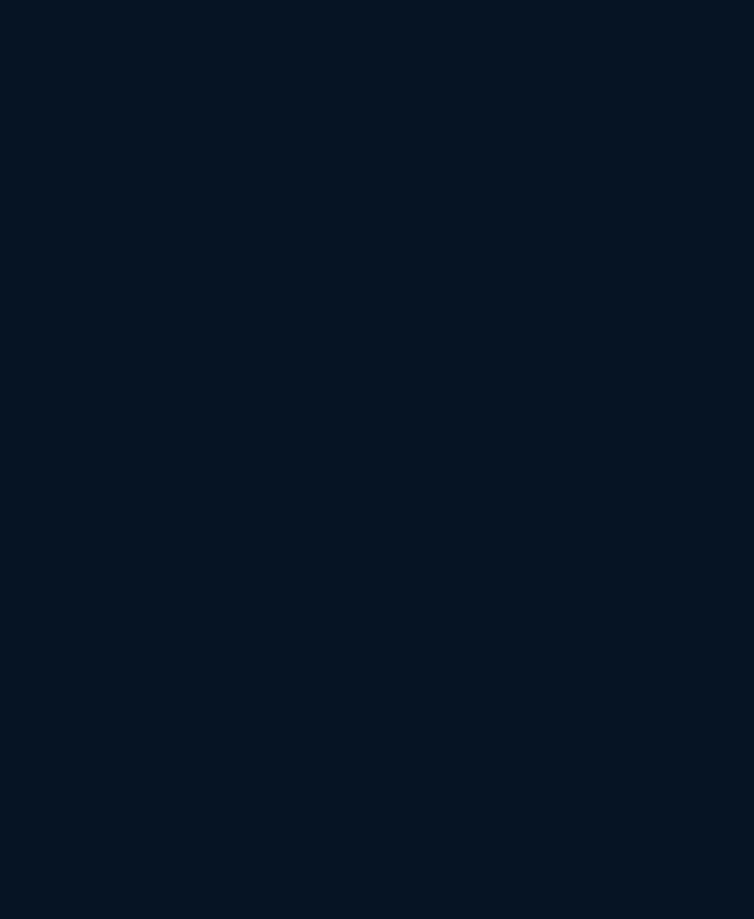
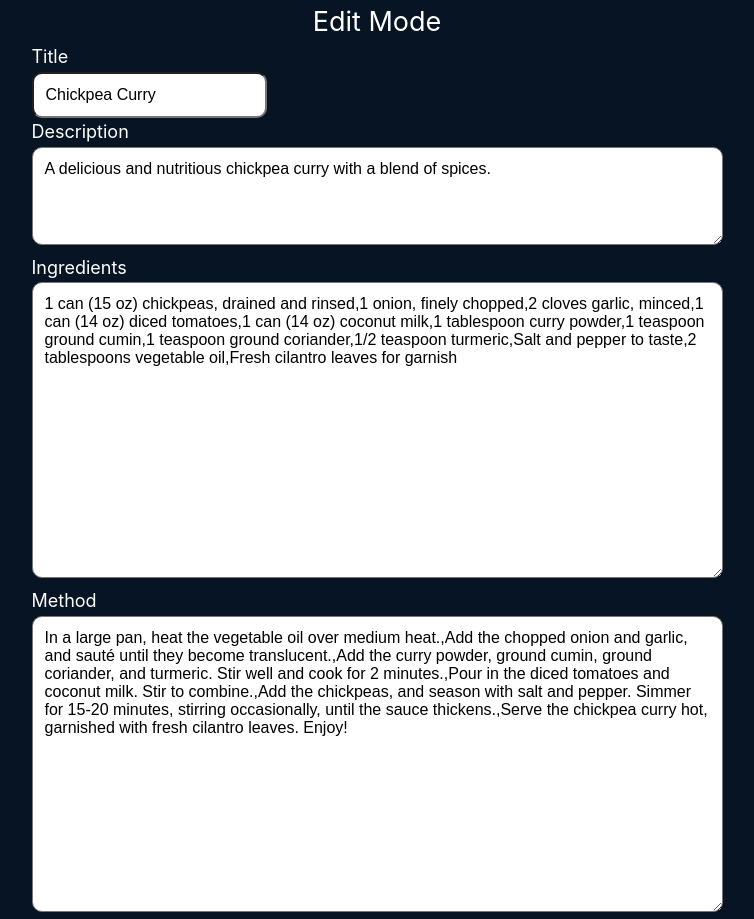
Before and after one commit to NitzanPeer/recipeas-frontend, a Vue app: page /recipe/edit/11 in a window 1280 px wide. Before the commit this address had no page. Shown: the top 919 px of the page, without its empty margins (263-1017 px from the left). Before the commit the page ends 800 px from the top, so only its background shows below. Built offline with nearby package versions, Linux system fonts and the light colour scheme.

Commit message:
Add routing and css adjustments

```diff
--- a/src/assets/basics/_Base.scss
+++ b/src/assets/basics/_Base.scss
@@ -1,55 +1,3 @@
-/* color palette from <https://github.com/vuejs/theme> */
-:root {
-  --vt-c-white: #ffffff;
-  --vt-c-white-soft: #f8f8f8;
-  --vt-c-white-mute: #f2f2f2;
-
-  --vt-c-black: #181818;
-  --vt-c-black-soft: #222222;
-  --vt-c-black-mute: #282828;
-
-  --vt-c-indigo: #2c3e50;
-
-  --vt-c-divider-light-1: rgba(60, 60, 60, 0.29);
-  --vt-c-divider-light-2: rgba(60, 60, 60, 0.12);
-  --vt-c-divider-dark-1: rgba(84, 84, 84, 0.65);
-  --vt-c-divider-dark-2: rgba(84, 84, 84, 0.48);
-
-  --vt-c-text-light-1: var(--vt-c-indigo);
-  --vt-c-text-light-2: rgba(60, 60, 60, 0.66);
-  --vt-c-text-dark-1: var(--vt-c-white);
-  --vt-c-text-dark-2: rgba(235, 235, 235, 0.64);
-}
-
-/* semantic color variables for this project */
-:root {
-  --color-background: var(--vt-c-white);
-  --color-background-soft: var(--vt-c-white-soft);
-  --color-background-mute: var(--vt-c-white-mute);
-
-  --color-border: var(--vt-c-divider-light-2);
-  --color-border-hover: var(--vt-c-divider-light-1);
-
-  --color-heading: var(--vt-c-text-light-1);
-  --color-text: var(--vt-c-text-light-1);
-
-  --section-gap: 160px;
-}
-
-@media (prefers-color-scheme: dark) {
-  :root {
-    --color-background: var(--vt-c-black);
-    --color-background-soft: var(--vt-c-black-soft);
-    --color-background-mute: var(--vt-c-black-mute);
-
-    --color-border: var(--vt-c-divider-dark-2);
-    --color-border-hover: var(--vt-c-divider-dark-1);
-
-    --color-heading: var(--vt-c-text-dark-1);
-    --color-text: var(--vt-c-text-dark-2);
-  }
-}
-
 *,
 *::before,
 *::after {
@@ -74,5 +22,21 @@ body {
   background-color: #061424;
   color: white;
   font-size: 1.125rem;
-  font-family: sans-serif;
+
+  button,
+  .link {
+    border-radius: 6px;
+    padding: 0.5rem;
+    background-color: rgb(72, 255, 0);
+    border-style: none;
+    cursor: pointer;
+    font-size: 1rem;
+    font-family: sans-serif;
+    color: black;
+
+  }
+
+  .link {
+    text-decoration: none;
+  }
 }
--- a/src/assets/basics/_Home.scss
+++ b/src/assets/basics/_Home.scss
@@ -14,11 +14,4 @@
         font-weight: bold;
     }
 
-    button {
-        border-radius: 6px;
-        padding: 0.5rem;
-        background-color: rgb(72, 255, 0);
-        border-style: none;
-        cursor: pointer;
-    }
 }
--- /dev/null
+++ b/src/assets/cmps/_RecipeDetails.scss
@@ -0,0 +1,44 @@
+.details-container {
+
+    padding: 1rem;
+    border-radius: 5px;
+    margin: 1rem;
+    background-color: #0a2544;
+    text-align: center;
+
+
+    h4 {
+        text-align: center;
+        font-size: 1.8rem;
+        font-weight: bold;
+        text-decoration: underline;
+    }
+
+    p {
+        font-size: 1.3rem;
+    }
+
+    h4,
+    p,
+    img {
+        margin-block-end: 1rem;
+    }
+
+    img {
+        border-radius: 5px;
+        max-width: 100%;
+    }
+
+    .button-row {
+        display: flex;
+        justify-content: space-around;
+
+        button {
+            width: 5rem;
+        }
+    }
+
+    li {
+        text-align: start;
+    }
+}
--- a/src/assets/cmps/_RecipeEdit.scss
+++ b/src/assets/cmps/_RecipeEdit.scss
@@ -1,3 +1,11 @@
+.edit-container {
+    display: grid;
+    justify-content: center;
+
+    h2 {
+        text-align: center;
+    }
+
     input, textarea {
         border-radius: 10px;
         padding: 0.75rem;
@@ -11,7 +19,7 @@ input, textarea {
         justify-content: space-evenly;
 
         button {
-        text-align: center;
             width: 5rem;
         }
     }
+}
--- a/src/assets/cmps/_RecipeList.scss
+++ b/src/assets/cmps/_RecipeList.scss
@@ -30,13 +30,15 @@
             max-width: 100%;
         }
 
-        button {
-            width: 5rem;
-        }
+
 
         .button-row {
             display: flex;
             justify-content: space-around;
+
+            button, .link {
+                width: 5rem;
+            }
         }
     }
 
--- a/src/assets/main.scss
+++ b/src/assets/main.scss
@@ -1,10 +1,11 @@
 // basics
 
-@import 'basics/base.scss';
-@import 'basics/helpers.scss';
-@import 'basics/home.scss';
+@import 'basics/base';
+@import 'basics/helpers';
+@import 'basics/home';
 
 // cmps
 
-@import 'cmps/RecipeList.scss';
-@import 'cmps/RecipeEdit.scss';
+@import 'cmps/RecipeList';
+@import 'cmps/RecipeEdit';
+@import 'cmps/RecipeDetails'
--- a/src/components/RecipeDetails.vue
+++ b/src/components/RecipeDetails.vue
@@ -1,6 +1,6 @@
 <template>
     <section class="details-container">
-        <span>{{ recipe.title }}</span>
+        <h2>{{ recipe.title }}</h2>
         <p>{{ recipe.description }}</p>
         <div>
             <br>
@@ -19,17 +19,30 @@
             </ol>
             <br>
         </div>
+        <div class="button-row">
+            <RouterLink tag="button" class="link" :to="'/'">Close</RouterLink>
+        </div>
     </section>
-
 </template>
 <script>
+
+import { recipeService } from '../services/recipe.service.local'
+
 export default {
 
-    props: {
-        recipe: { type: Object },
-        recipeIdx: { type: Number }
+    data() {
+        return {
+            recipe: {}
+        }
+    },
+    created() {
+        this.loadRecipe()
     },
     methods: {
-    }
+        loadRecipe() {
+            const recipeId = this.$route.params.recipeId
+            this.recipe = recipeService.getById(parseInt(recipeId))
+        },
+    },
 }
 </script>
--- a/src/components/RecipeEdit.vue
+++ b/src/components/RecipeEdit.vue
@@ -1,5 +1,6 @@
 <template>
-    <div class="popup">
+    <div class="edit-container">
+        <h2>{{ this.header }}</h2>
         <form @submit.prevent="submitForm">
 
             <label>Title</label>
@@ -25,14 +26,16 @@
             </div>
 
             <div class="button-row">
-                <button type="submit">Submit</button>
-                <button type="button" @click="onClose">Close</button>
+                <!-- <button type="submit">Submit</button> -->
+                <RouterLink tag="button" class="link" :to="'/'">Close</RouterLink>
+                <RouterLink type="submit" tag="button" class="link" :to="'/'">Submit</RouterLink>
             </div>
         </form>
     </div>
 </template>
 
 <script>
+import { recipeService } from '../services/recipe.service.local'
 
 export default {
     props: {
@@ -40,18 +43,30 @@ export default {
     },
     data() {
         return {
-            recipe: {},
+            recipe: {
+                title: '',
+                description: '',
+                ingredients: [],
+                method: []
+            },
+            isEditMode: false,
         }
     },
-    watch: {
-        recipeToEdit: {
-            handler(newRecipeToEdit) {
-                this.recipe = { ...newRecipeToEdit }
-            },
-            deep: true, // Watch changes within nested objects (ingredients and method)
-            immediate: true, // Trigger the handler immediately on component creation
-        },
+    created() {
+        if (this.$route.params.recipeId) {
+            this.isEditMode = true
+            this.loadRecipe()
+        }
     },
+    // watch: {
+    //     recipeToEdit: {
+    //         handler(newRecipeToEdit) {
+    //             this.recipe = { ...newRecipeToEdit }
+    //         },
+    //         deep: true, // Watch changes within nested objects (ingredients and method)
+    //         immediate: true, // Trigger the handler immediately on component creation
+    //     },
+    // },
     methods: {
         submitForm() {
             console.log(this.recipe)
@@ -60,6 +75,16 @@ export default {
         onClose() {
             this.$emit('closePopup')
         },
+        loadRecipe() {
+            const recipeId = this.$route.params.recipeId
+            this.recipe = recipeService.getById(parseInt(recipeId))
+        }
+    },
+    computed: {
+        header() {
+            const header = this.isEditMode ? 'Edit Mode' : 'Add Mode'
+            return header
+        }
     }
 }
 </script>
--- a/src/components/RecipeList.vue
+++ b/src/components/RecipeList.vue
@@ -3,19 +3,16 @@
         <ul v-if="recipes.length" class="recipe-list clean-list">
             <li v-for="(recipe, idx) in recipes" :class="`card recipe-${recipe.id}`" key="recipe.id">
                 <div>
-                    <!-- <RouterLink :to="'/recipes/' + recipe.id">View Recipe</RouterLink> -->
                     <h4>{{ recipe.title }}</h4>
                     <p>{{ recipe.description }}</p>
                 </div>
-                <!-- <RecipePreview :recipe="recipe" :recipeIdx="idx" /> -->
-                <!-- <RecipeDetails :recipe="recipe" :recipeIdx="idx"/> -->
 
                 <img src="../assets/images/lo-mien.jpg" />
 
                 <div class="button-row">
-                    <button @click="onViewRecipe(recipe)">View</button>
-                    <button @click="onEditRecipe(recipe)">Edit</button>
                     <button @click="onRemoveRecipe(recipe.id)">Remove</button>
+                    <RouterLink tag="button" class="link" :to="'/recipe/edit/' + recipe.id">Edit</RouterLink>
+                    <RouterLink tag="button" class="link" :to="'/recipe/details/' + recipe.id">View</RouterLink>
                 </div>
             </li>
         </ul>
@@ -25,6 +22,8 @@
 <script>
 import RecipePreview from './RecipePreview.vue'
 import RecipeDetails from './RecipeDetails.vue'
+import { RouterLink } from 'vue-router'
+
 
 export default {
     props: {
@@ -32,7 +31,6 @@ export default {
     },
     data() {
         return {
-            image: `https://picsum.photos/id/200/?random=2}`
         }
     },
     created() {
--- a/src/router/index.js
+++ b/src/router/index.js
@@ -1,5 +1,7 @@
 import { createRouter, createWebHistory } from 'vue-router'
 import HomeView from '../views/HomeView.vue'
+import RecipeDetails from '../components/RecipeDetails.vue'
+import RecipeEdit from '../components/RecipeEdit.vue'
 
 const router = createRouter({
     history: createWebHistory(import.meta.env.BASE_URL),
@@ -8,6 +10,21 @@ const router = createRouter({
             path: '/',
             name: 'home',
             component: HomeView
+        },
+        {
+            path: '/recipe/details/:recipeId',
+            name: 'recipeDetails',
+            component: RecipeDetails
+        },
+        {
+            path: '/recipe/add/',
+            name: 'recipeAdd',
+            component: RecipeEdit
+        },
+        {
+            path: '/recipe/edit/:recipeId',
+            name: 'recipeEdit',
+            component: RecipeEdit
         },
         {
             // path: '/about',
--- a/src/views/HomeView.vue
+++ b/src/views/HomeView.vue
@@ -1,10 +1,13 @@
 <template>
     <section class="home-container">
-        <header></header>
+        <header>
+
+        </header>
         <main>
             <div class="temp-header">
                 <h1>My Recipe App</h1>
-                <button class="add-recipe-btn" v-if="!popup" @click="togglePopup">Add New Recipe</button>
+                <!-- <button class="add-recipe-btn" v-if="!popup" @click="togglePopup">Add New Recipe</button> -->
+                <RouterLink tag="button" class="link" :to="'/recipe/add/'">Add New Recipe</RouterLink>
             </div>
 
             <RecipeList v-if="!popup" @remove="remove" @edit="edit" :recipes="recipes" />
```
Lines whose indentation alone changed are shown as unchanged.
